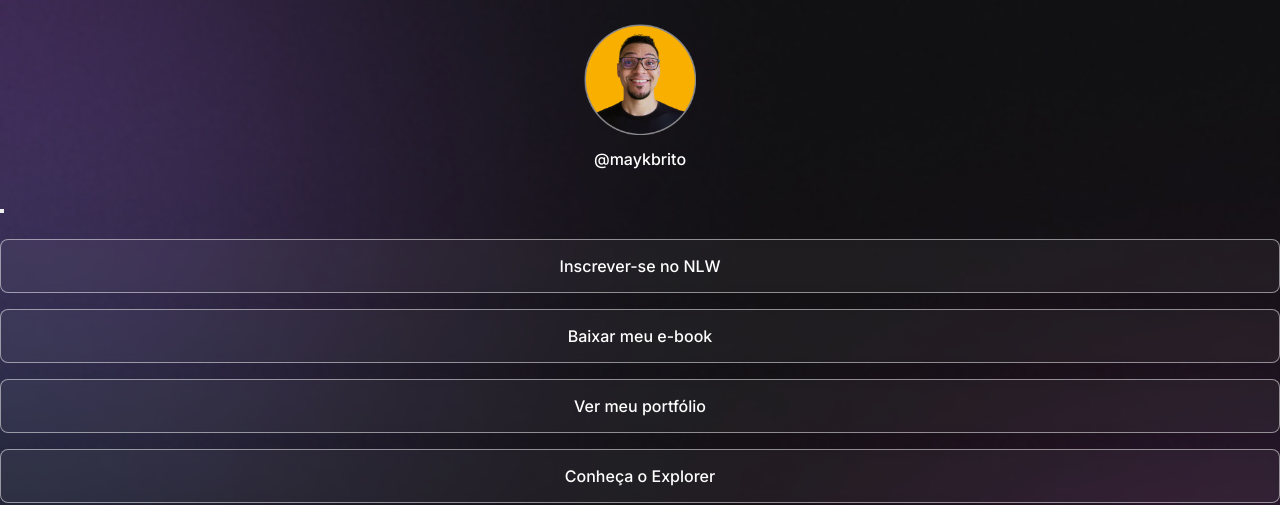
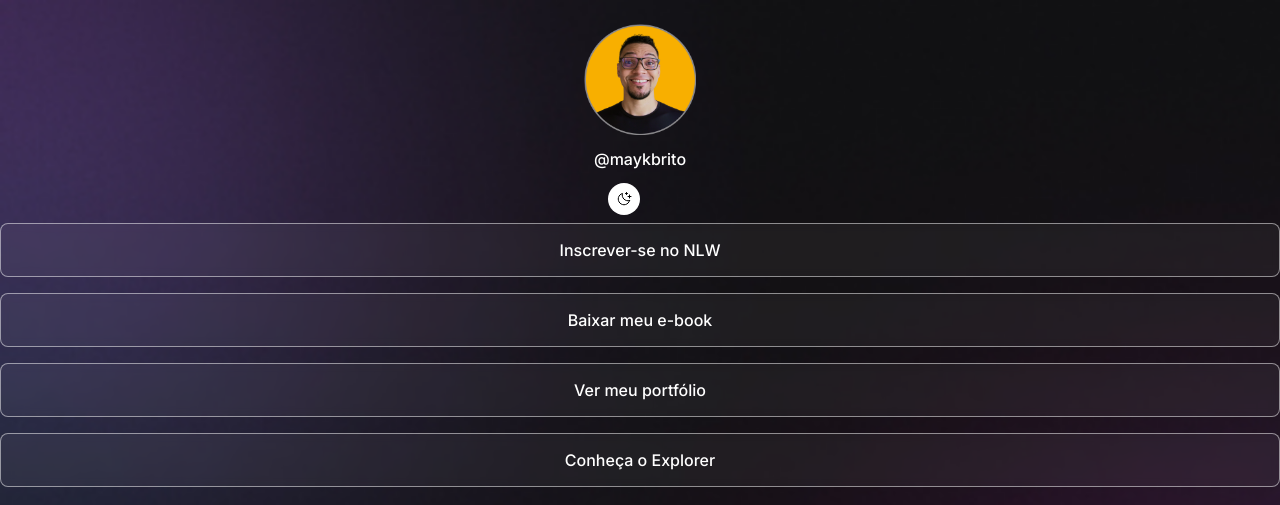
Before and after one commit to lfrclnando/devlinks, a plain HTML site: page index.html in a window 1280 px wide. Shown: the top 505 px of the page. Drawn offline with nearby package versions, Linux system fonts and the light colour scheme.

Commit message:
Add id switch in css and animation initial

```diff
--- a/index.html
+++ b/index.html
@@ -27,7 +27,7 @@
         <p>@maykbrito</p>
       </div>
 
-      <div id="">
+      <div id="switch">
         <button></button>
         <span></span>
       </div>
--- a/style.css
+++ b/style.css
@@ -46,6 +46,33 @@ body * {
   margin-top: 8px;
 }
 
+/* switch */
+#switch {
+  position: relative;
+  width: 64px;
+
+  margin: 4px auto;
+}
+#switch button {
+  width: 32px;
+  height: 32px;
+  background: white var(--switch-bg-url) no-repeat center;
+  border: 0;
+  border-radius: 50%;
+
+  position: absolute;
+  top: 50%;
+  left: 0;
+  z-index: 1;
+  transform: translateY(-50%);
+
+  animation: slide-back 0.2s;
+}
+
+.light #switch button {
+  animation: slide-in 0.2s forwards;
+}
+
 /* links */
 ul {
   list-style: none;
```
